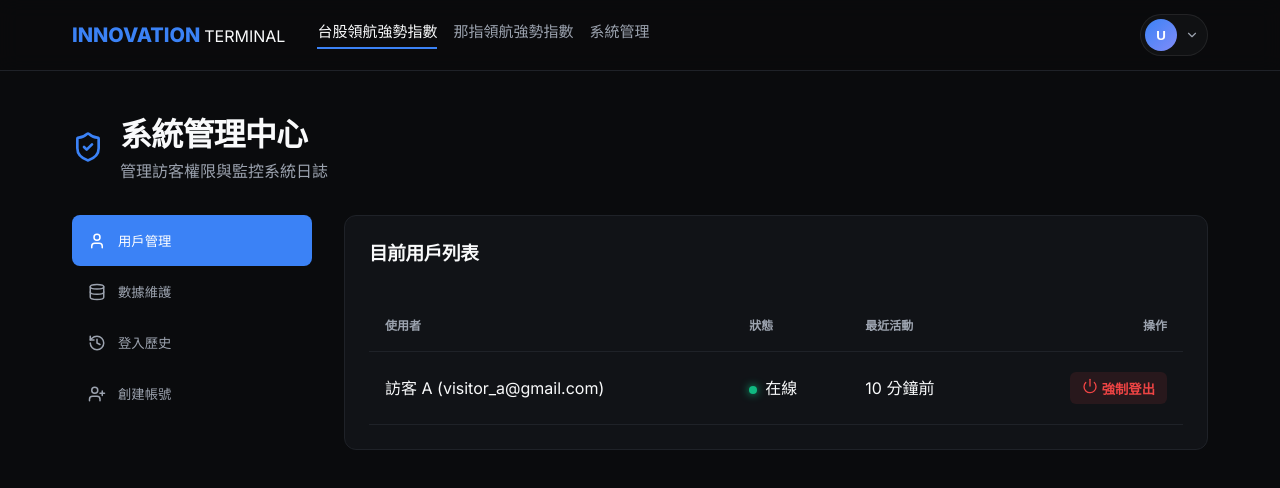
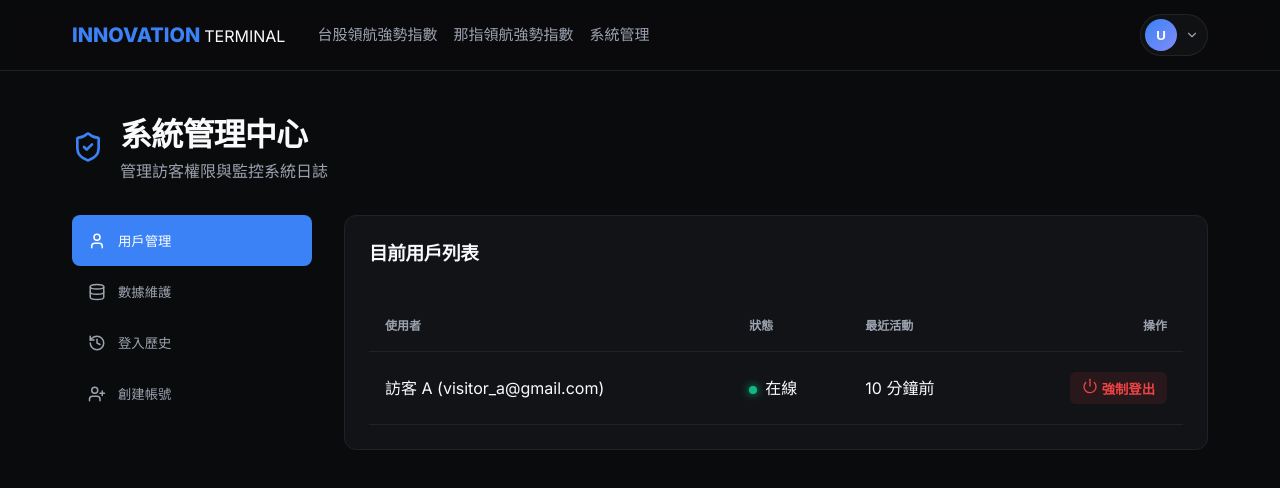
Before and after one commit to forjerry-cell/index-terminal, a Next.js app: page /admin in a window 1280 px wide. Shown: the top 488 px of the page. Built offline with nearby package versions, Linux system fonts and the light colour scheme; no server answers.

Commit message:
fix: mutually exclusive active links in navbar and cleanup

```diff
--- a/components/Navbar.tsx
+++ b/components/Navbar.tsx
@@ -38,13 +38,13 @@ export default function Navbar() {
           <div className="flex gap-4 nav-links">
             <a
               href="/?index=taiwan_high_beta"
-              className={typeof window !== 'undefined' && (!window.location.search || window.location.search.includes('taiwan')) ? 'active' : ''}
+              className={typeof window !== 'undefined' && window.location.pathname === '/' && (!window.location.search || window.location.search.includes('taiwan')) ? 'active' : ''}
             >
               台股領航強勢指數
             </a>
             <a
               href="/?index=nasdaq_high_beta"
-              className={typeof window !== 'undefined' && window.location.search.includes('nasdaq') ? 'active' : ''}
+              className={typeof window !== 'undefined' && window.location.pathname === '/' && window.location.search.includes('nasdaq') ? 'active' : ''}
             >
               那指領航強勢指數
             </a>
```
